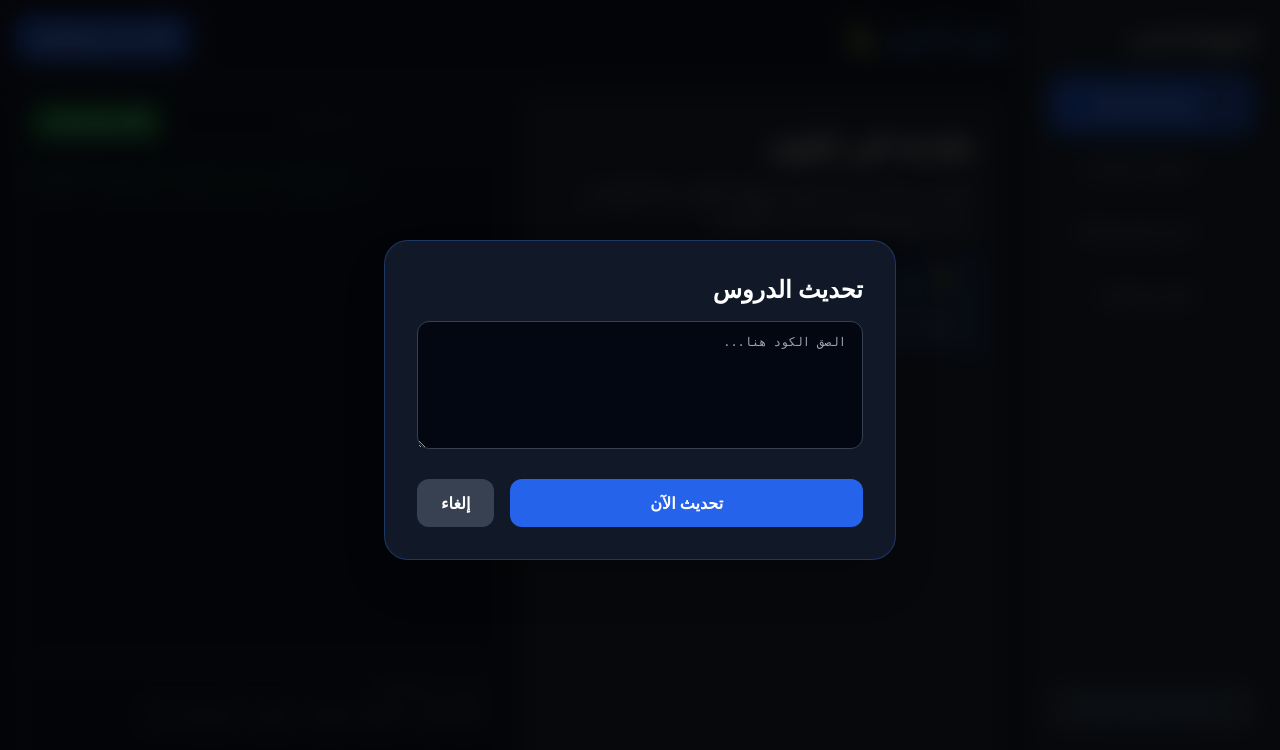
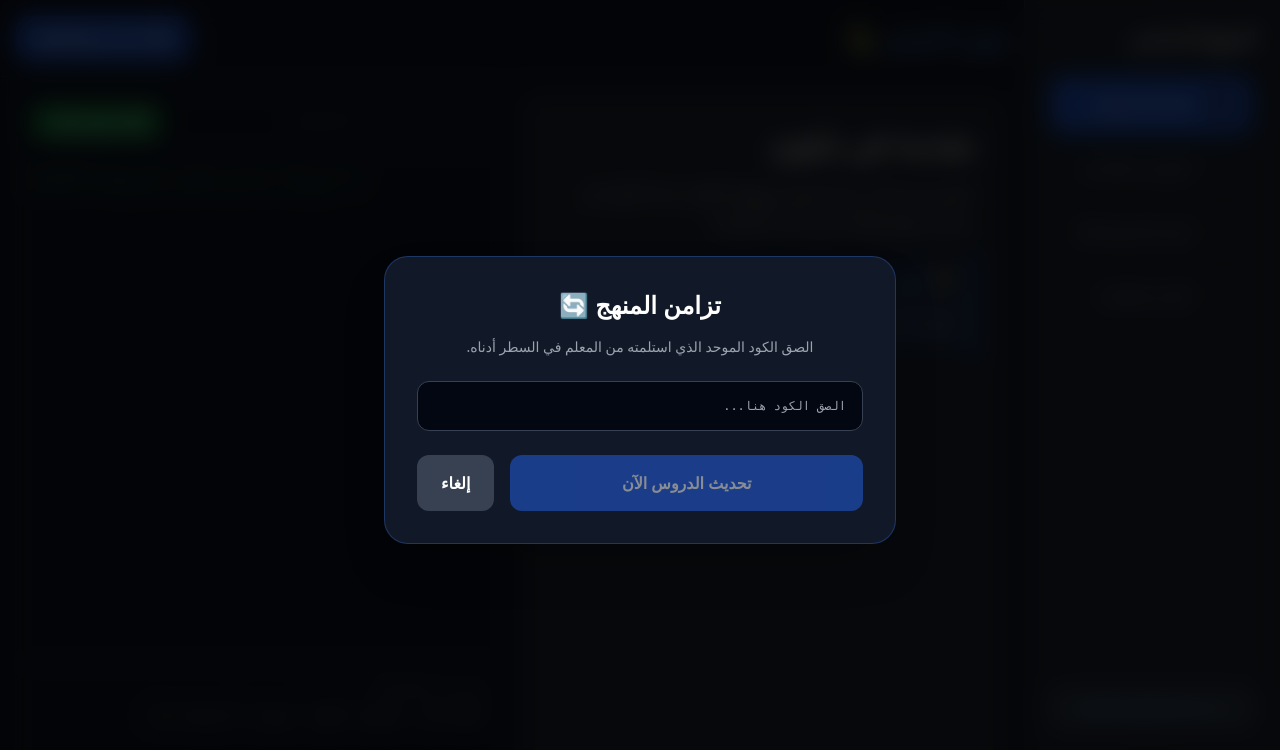
Before and after one commit to SalalahSharqiyaSchool/python-for-grade-9, a React (Vite) app: page / in a window 1280 px wide. Both pictures are taken after a click on the button "تحديث المنهج من المعلم". Shown: the top 750 px of the page. Built offline with nearby package versions, Linux system fonts and the light colour scheme.

Commit message:
Update Sidebar.tsx

```diff
--- a/components/Sidebar.tsx
+++ b/components/Sidebar.tsx
@@ -29,8 +29,9 @@ const Sidebar: React.FC<SidebarProps> = ({
   const [importCode, setImportCode] = useState('');
 
   const handleImport = () => {
+    if (!importCode.trim()) return;
     try {
-      const decodedData = decodeURIComponent(escape(atob(importCode)));
+      const decodedData = decodeURIComponent(escape(atob(importCode.trim())));
       const newLessons = JSON.parse(decodedData) as Lesson[];
       if (Array.isArray(newLessons) && newLessons.length > 0) {
         onUpdateLessons?.(newLessons);
@@ -119,17 +120,34 @@ const Sidebar: React.FC<SidebarProps> = ({
       {showImportModal && (
         <div className="fixed inset-0 z-[120] flex items-center justify-center p-4">
           <div className="absolute inset-0 bg-black/80 backdrop-blur-md" onClick={() => setShowImportModal(false)}></div>
-          <div className="relative bg-gray-900 p-8 rounded-3xl border border-blue-500/30 max-w-lg w-full shadow-2xl">
-            <h3 className="text-2xl font-bold text-white mb-4">تحديث الدروس</h3>
-            <textarea
+          <div className="relative bg-gray-900 p-8 rounded-3xl border border-blue-500/30 max-w-lg w-full shadow-2xl animate-in zoom-in duration-200">
+            <h3 className="text-2xl font-bold text-white mb-4 text-center">تزامن المنهج 🔄</h3>
+            <p className="text-gray-400 text-sm mb-6 text-center">
+              الصق الكود الموحد الذي استلمته من المعلم في السطر أدناه.
+            </p>
+
+            <input
+              type="text"
               value={importCode}
               onChange={(e) => setImportCode(e.target.value)}
-              className="w-full h-32 bg-gray-950 border border-gray-700 rounded-xl px-4 py-3 text-blue-400 font-mono text-xs mb-6"
+              className="w-full bg-gray-950 border border-gray-700 rounded-xl px-4 py-4 text-blue-400 font-mono text-xs focus:ring-2 focus:ring-blue-500 outline-none mb-6"
               placeholder="الصق الكود هنا..."
             />
+
             <div className="flex gap-4">
-              <button onClick={handleImport} className="flex-1 py-3 bg-blue-600 text-white rounded-xl font-bold">تحديث الآن</button>
-              <button onClick={() => setShowImportModal(false)} className="px-6 py-3 bg-gray-700 text-white rounded-xl font-bold">إلغاء</button>
+              <button
+                onClick={handleImport}
+                disabled={!importCode.trim()}
+                className="flex-1 py-4 bg-blue-600 hover:bg-blue-700 text-white rounded-xl font-bold disabled:opacity-50 transition-all"
+              >
+                تحديث الدروس الآن
+              </button>
+              <button
+                onClick={() => setShowImportModal(false)}
+                className="px-6 py-4 bg-gray-700 hover:bg-gray-600 text-white rounded-xl font-bold transition-all"
+              >
+                إلغاء
+              </button>
             </div>
           </div>
         </div>
```
